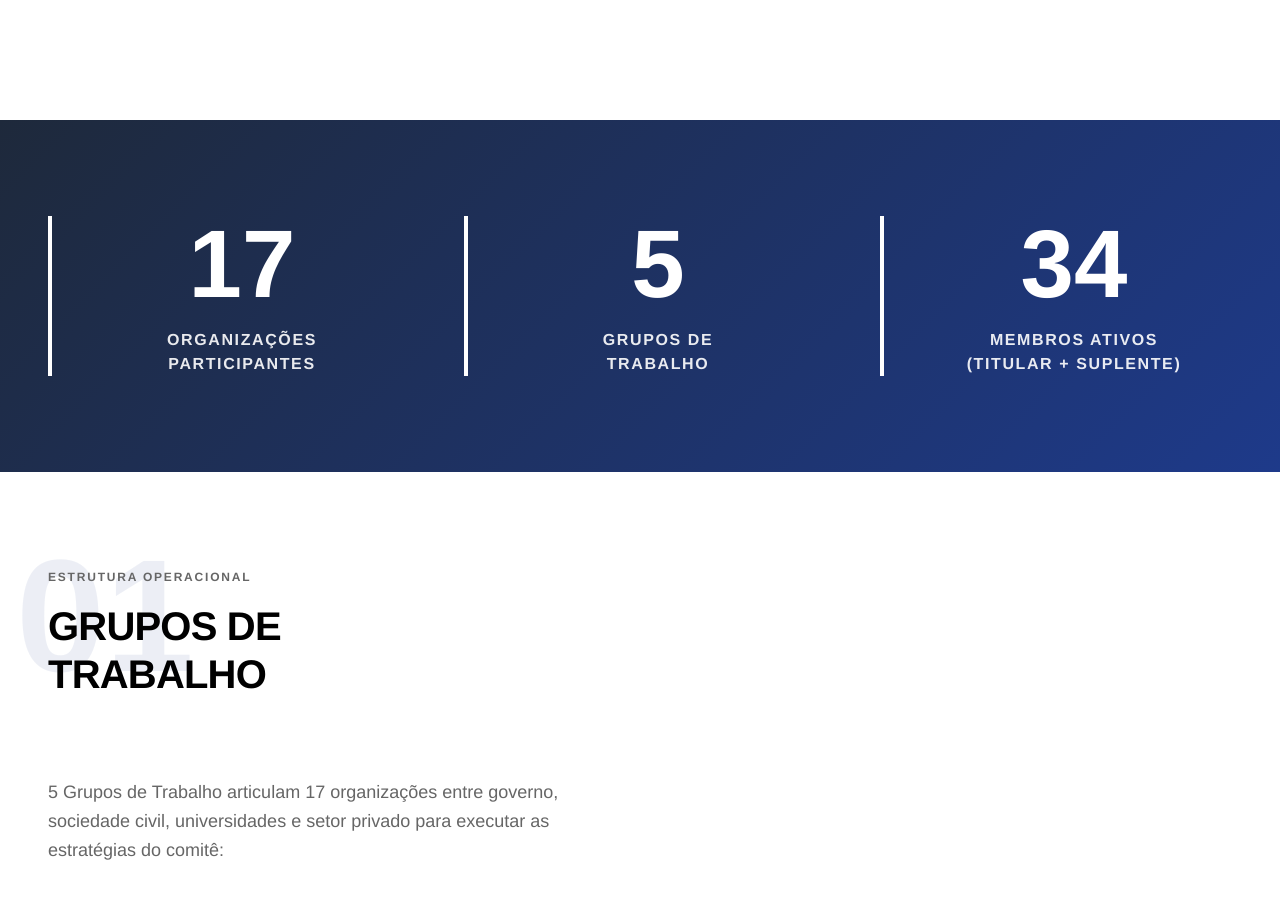
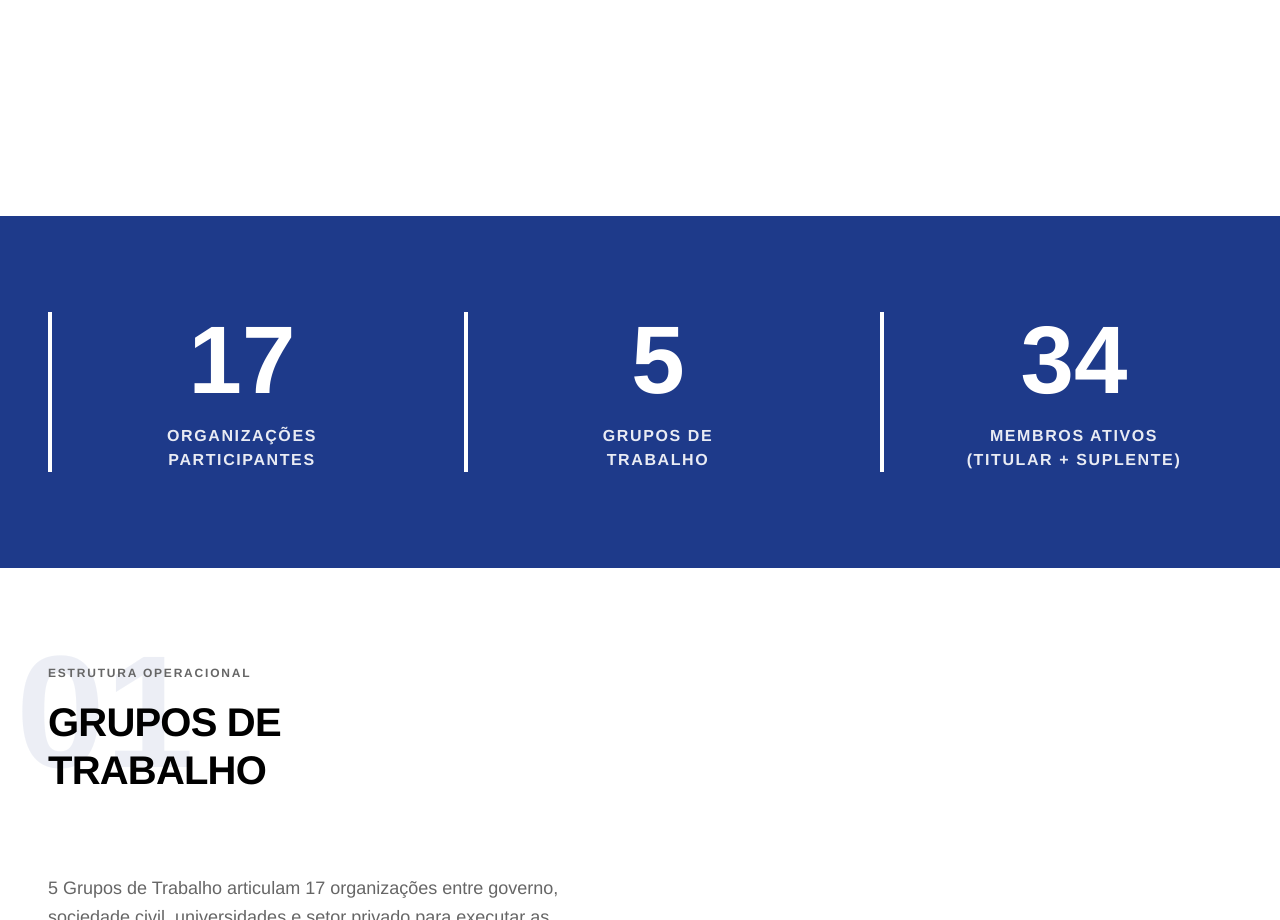
Before and after one commit to GabrielFelizardo/CENI-RJ, a plain HTML site: page ceni-index.html in a window 1280 px wide. Shown: the part 1000-1920 px from the top of the page. Drawn offline with nearby package versions, Linux system fonts and the light colour scheme.

Commit message:
Refactor stats section for improved styling

```diff
--- a/ceni-index.html
+++ b/ceni-index.html
@@ -641,8 +641,8 @@
             </div>
         </section>
 
-        <!-- STATS - FULL WIDTH -->
-        <section class="full-width-section full-width-bg-primary" aria-label="Estatísticas do comitê">
+        <!-- STATS -->
+        <section style="background: var(--primary); color: white; padding: clamp(4rem, 8vw, 6rem) 0; margin: clamp(4rem, 8vw, 6rem) 0;" aria-label="Estatísticas do comitê">
             <div class="swiss-grid">
                 <div class="stats-grid" style="grid-column: 1 / -1;">
                     <div class="stat-item" data-animate="scale-in" data-delay="0">
```
